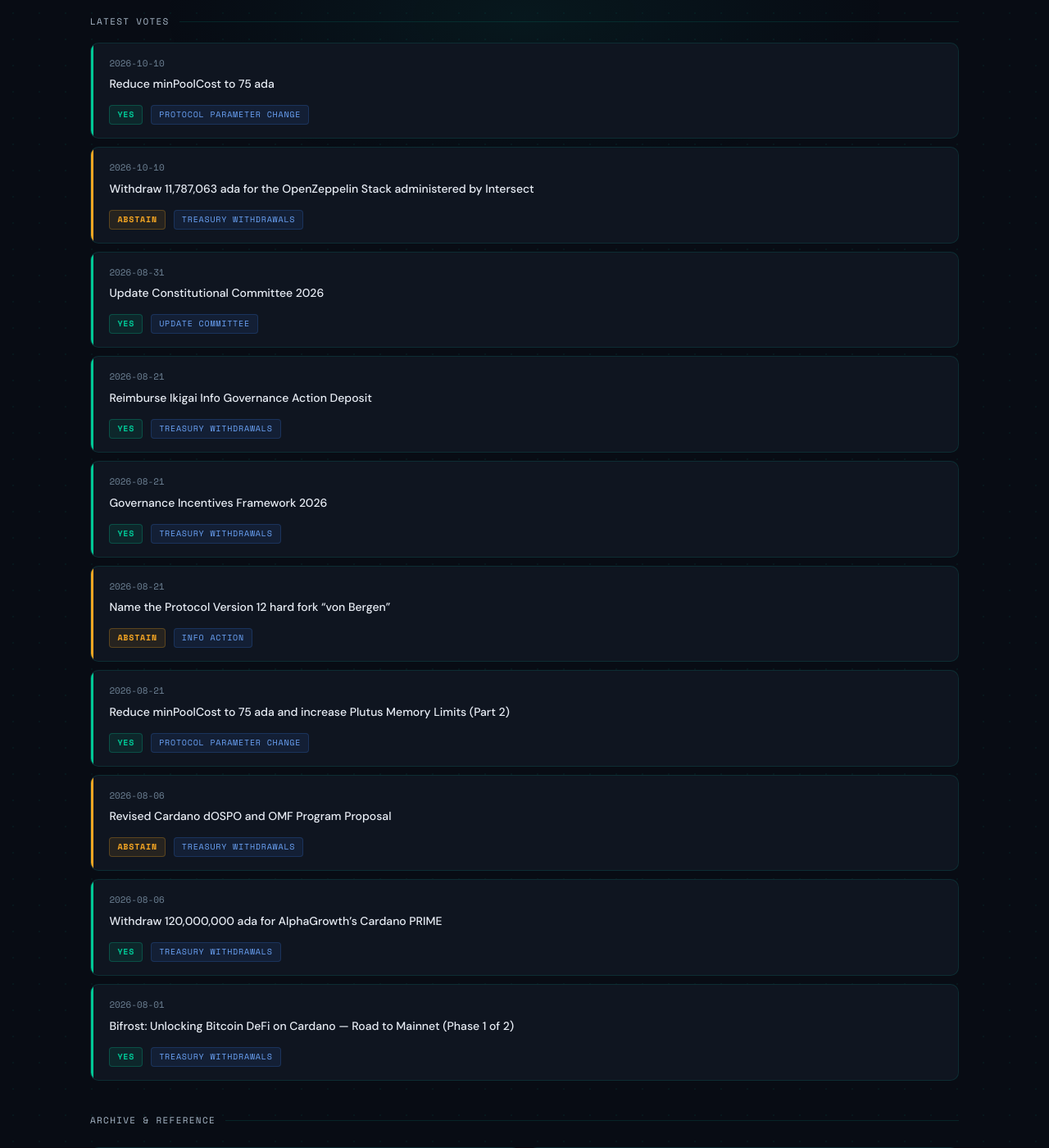
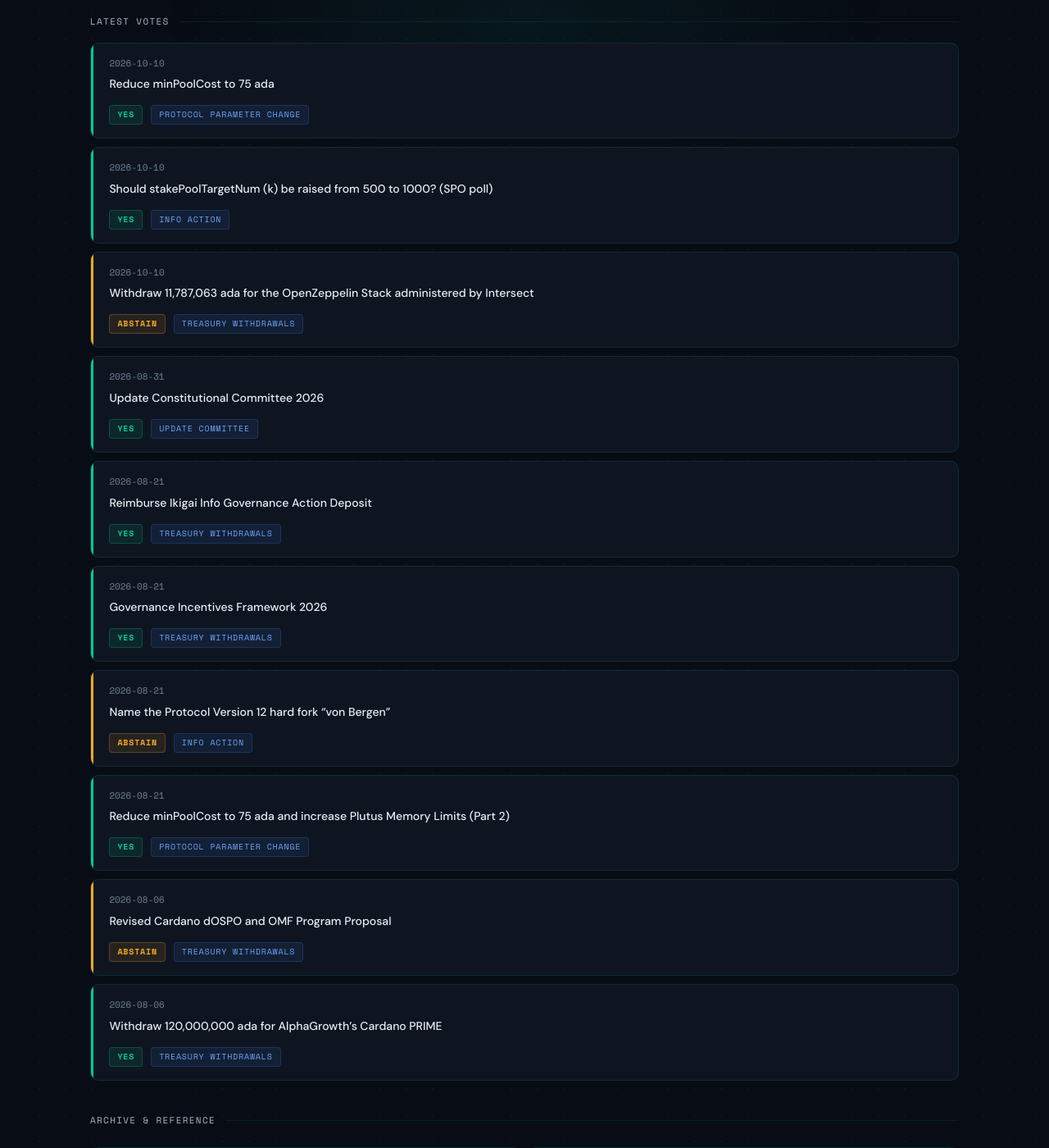
Before and after one commit to Brolloks/rcada-drep-votes, a Jekyll site: the page built from index.html, in a window 1280 px wide and 1400 px high, scrolled down 693 px. Shown: the whole window at 82% size. Built offline with Jekyll 4.4.1, drawn with Linux system fonts in a browser that asks for light colours.

Commit message:
Auto-update indexes

```diff
--- a/index.html
+++ b/index.html
@@ -12,8 +12,8 @@ title: RCADA DRep Voting Record
 
 <!-- AUTO-STATS:START -->
 <div class="stats-row">
-  <div class="stat-cell"><span class="stat-num total">71</span><span class="stat-label">Total Votes</span></div>
-  <div class="stat-cell"><span class="stat-num yes">43</span><span class="stat-label">Yes</span></div>
+  <div class="stat-cell"><span class="stat-num total">72</span><span class="stat-label">Total Votes</span></div>
+  <div class="stat-cell"><span class="stat-num yes">44</span><span class="stat-label">Yes</span></div>
   <div class="stat-cell"><span class="stat-num no">2</span><span class="stat-label">No</span></div>
   <div class="stat-cell"><span class="stat-num abstain">26</span><span class="stat-label">Abstain</span></div>
 </div>
@@ -38,6 +38,12 @@ title: RCADA DRep Voting Record
     <strong><a href="votes/2026/Reduce minPoolCost to 75 ada.html">Reduce minPoolCost to 75 ada</a></strong>
     <span class="badge badge-yes">Yes</span>
     <span class="badge badge-type">Protocol Parameter Change</span>
+  </div>
+  <div class="vote-card yes-card fade-in">
+    <div class="vote-date">2026-10-10</div>
+    <strong><a href="votes/2026/Should stakePoolTargetNum (k) be raised from 500 to 1000? (SPO poll).html">Should stakePoolTargetNum (k) be raised from 500 to 1000? (SPO poll)</a></strong>
+    <span class="badge badge-yes">Yes</span>
+    <span class="badge badge-type">Info Action</span>
   </div>
   <div class="vote-card abstain-card fade-in">
     <div class="vote-date">2026-10-10</div>
@@ -87,12 +93,6 @@ title: RCADA DRep Voting Record
     <span class="badge badge-yes">Yes</span>
     <span class="badge badge-type">Treasury Withdrawals</span>
   </div>
-  <div class="vote-card yes-card fade-in">
-    <div class="vote-date">2026-08-01</div>
-    <strong><a href="votes/2026/Bifrost_ Unlocking Bitcoin DeFi on Cardano — Road to Mainnet (Phase 1 of 2).html">Bifrost: Unlocking Bitcoin DeFi on Cardano — Road to Mainnet (Phase 1 of 2)</a></strong>
-    <span class="badge badge-yes">Yes</span>
-    <span class="badge badge-type">Treasury Withdrawals</span>
-  </div>
 </div>
 <!-- AUTO-INDEX:END -->
 
```
Also changed, not shown: votes/2026/index.md (+2 -1 lines).
